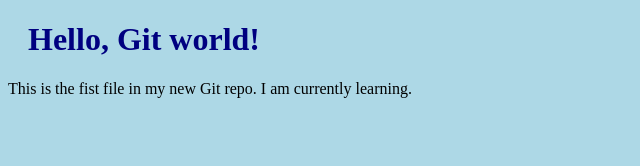
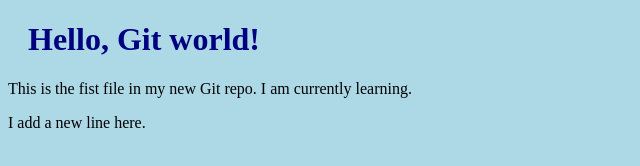
Before and after one commit to Codeternel/codeternel.github.io, a plain HTML site: page index.html in a window 1280 px wide. Shown: the whole page, without its empty margins (0-640 px from the left). Drawn offline with Linux system fonts and the light colour scheme.

Commit message:
Updated index.html with a new line

```diff
--- a/index.html
+++ b/index.html
@@ -7,5 +7,6 @@
     <body>
         <h1>Hello, Git world!</h1>
         <p>This is the fist file in my new Git repo. I am currently learning.</p>
+        <p>I add a new line here.</p>
     </body>
 </html>
```
